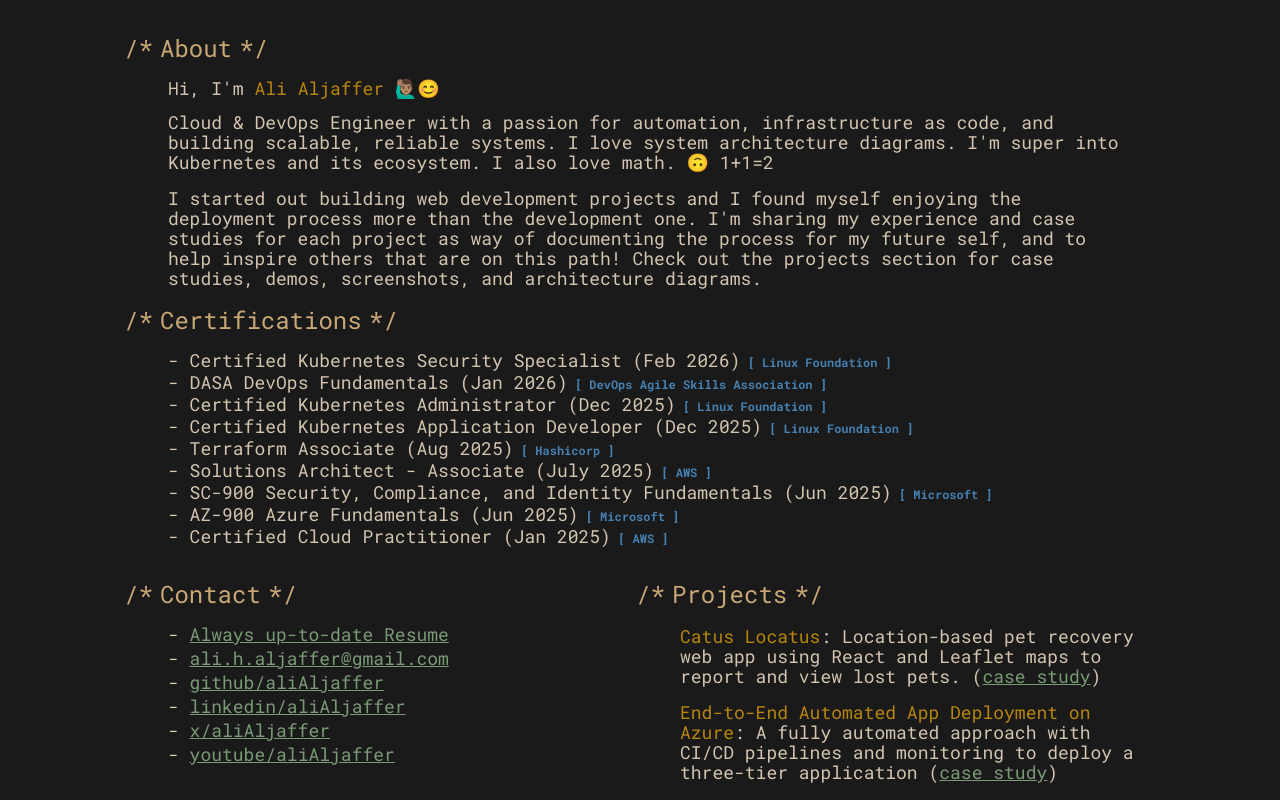
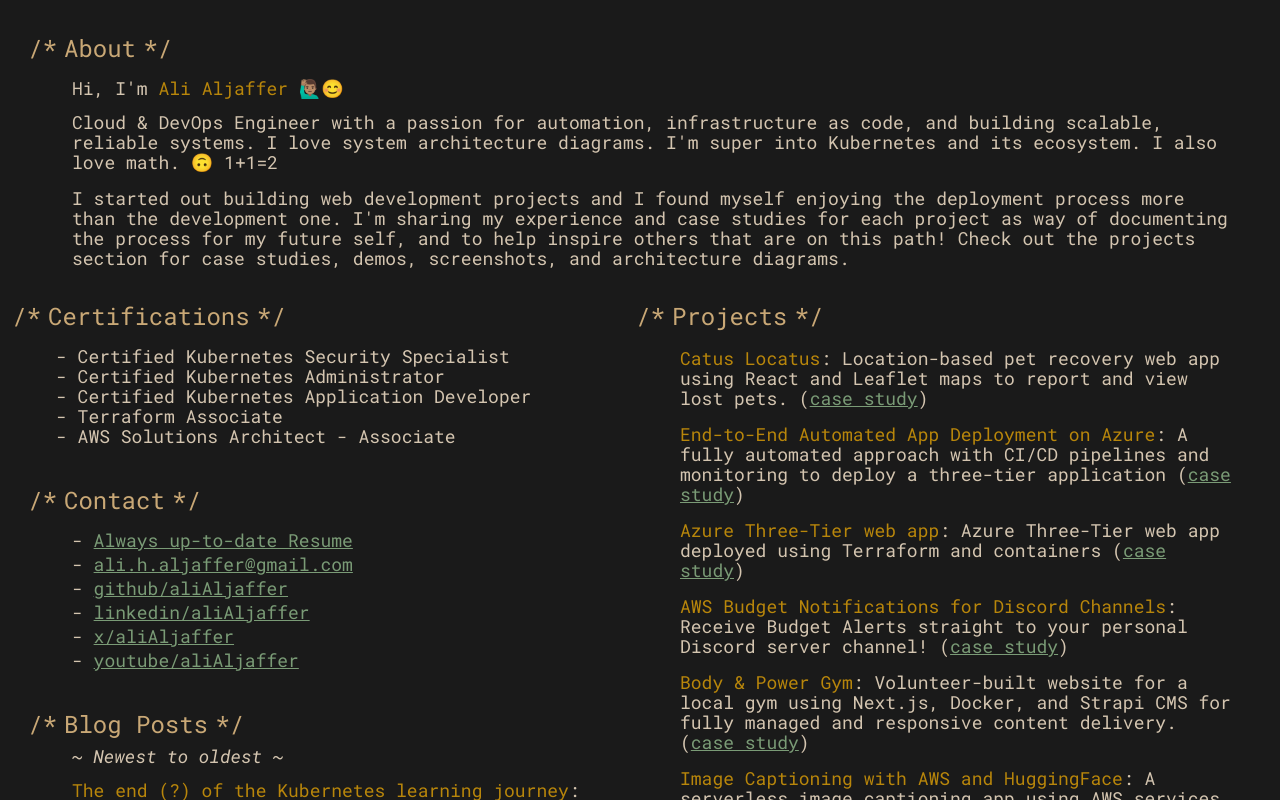
Before and after one commit to aliAljaffer/aliAljaffer.github.io, a Next.js app: page / in a window 1280 px wide. Shown: the top 800 px of the page. Built offline with nearby package versions, Linux system fonts and the light colour scheme.

Commit message:
Page cleanup, old certs hidden, new project WIP

```diff
--- a/src/app/case-study/[id]/CaseStudyClient.tsx
+++ b/src/app/case-study/[id]/CaseStudyClient.tsx
@@ -20,7 +20,7 @@
   if (!caseStudy) return NotFound({ message: "Case Study not found" });
   return (
     <Layout>
-      <div className="max-w-4xl mx-auto p-8 relative">
+      <div className="max-w-4xl xl:max-w-304 mx-auto p-8 relative">
         <BackLink
           href="/"
           className="sticky top-0 left-0 bg-terminal-bg w-full pb-5 pt-4 border-b-terminal-comment rounded-sm border-1 border-t-0 border-l-0 border-r-0"
@@ -47,7 +47,7 @@
         </div>
 
         {caseStudy.images?.some(
-          (project_image) => project_image.url.length > 1
+          (project_image) => project_image.url.length > 1,
         ) && (
           <div className="markdown-content">
             <h2>Screenshots</h2>
@@ -61,7 +61,7 @@
                   width={600}
                   height={400}
                 />
-              ) : null
+              ) : null,
             )}
           </div>
         )}
--- a/src/app/components/CertsList.tsx
+++ b/src/app/components/CertsList.tsx
@@ -25,11 +25,11 @@
                 : "before:content-['-_']"
             }`}
           >
-            {cert.certification} {cert.date.length > 0 && `(${cert.date})`}
-            <span className="text-xs font-bold text-terminal-highlight select-none">
+            {cert.certification} {cert.date.length < 0 && `(${cert.date})`}
+            {/* <span className="text-xs font-bold text-terminal-highlight select-none">
               {" "}
               [ {cert.provider} ]
-            </span>
+            </span> */}
           </li>
         ))}
     </ul>
--- a/src/app/page.tsx
+++ b/src/app/page.tsx
@@ -46,26 +46,26 @@
 ];
 
 const certsData: Certification[] = [
+  // {
+  //   certification: "Certified Cloud Practitioner",
+  //   provider: "AWS",
+  //   date: "Jan 2025",
+  //   order: 1,
+  // },
+  // {
+  //   certification: "AZ-900 Azure Fundamentals",
+  //   provider: "Microsoft",
+  //   date: "Jun 2025",
+  //   order: 2,
+  // },
+  // {
+  //   certification: "SC-900 Security, Compliance, and Identity Fundamentals",
+  //   provider: "Microsoft",
+  //   date: "Jun 2025",
+  //   order: 3,
+  // },
   {
-    certification: "Certified Cloud Practitioner",
-    provider: "AWS",
-    date: "Jan 2025",
-    order: 1,
-  },
-  {
-    certification: "AZ-900 Azure Fundamentals",
-    provider: "Microsoft",
-    date: "Jun 2025",
-    order: 2,
-  },
-  {
-    certification: "SC-900 Security, Compliance, and Identity Fundamentals",
-    provider: "Microsoft",
-    date: "Jun 2025",
-    order: 3,
-  },
-  {
-    certification: "Solutions Architect - Associate",
+    certification: "AWS Solutions Architect - Associate",
     provider: "AWS",
     date: "July 2025",
     order: 4,
@@ -92,13 +92,13 @@
     order: 7,
     wip: false,
   },
-  {
-    certification: "DASA DevOps Fundamentals",
-    provider: "DevOps Agile Skills Association",
-    date: "Jan 2026",
-    order: 8,
-    wip: false,
-  },
+  // {
+  //   certification: "DASA DevOps Fundamentals",
+  //   provider: "DevOps Agile Skills Association",
+  //   date: "Jan 2026",
+  //   order: 8,
+  //   wip: false,
+  // },
   {
     certification: "Certified Kubernetes Security Specialist",
     provider: "Linux Foundation",
@@ -117,7 +117,7 @@
     <Layout className="text-base sm:text-lg px-6 py-5 md:px-8 md:py-8">
       {/* Large screen: centered container with max width */}
       <div className=" lg:flex lg:items-center lg:justify-center lg:min-h-[calc(100vh-4rem)] ">
-        <div className="md:flex md:flex-wrap md:w-full lg:max-w-[64rem] md:mx-auto max-h-[fit-content]">
+        <div className="md:flex md:flex-wrap md:w-full lg:max-w-304 md:mx-auto max-h-fit">
           {/* About Section */}
           <Section title="About" className="w-full lg:pl-4">
             <p className="ml-6 mt-4 mb-4 max-w-[560px] md:ml-6">
@@ -142,12 +142,12 @@
               diagrams.
             </p>
             {/* Certs section within the notes */}
+          </Section>
+
+          <div className="flex flex-col gap-2 justify-start items-start w-full md:w-1/2">
             <Section title="Certifications">
               <CertsList certs={certsData} />
             </Section>
-          </Section>
-
-          <div className="flex flex-col gap-2 justify-start items-start w-full md:w-1/2">
             {/* Contact Section */}
             <Section title="Contact" className="lg:pl-4 ">
               <ContactList contacts={contactData} />
--- /dev/null
+++ b/src/data/keda.md
@@ -0,0 +1,36 @@
+---
+keda:
+  name: Kubernetes Event-Driven Architecture (KEDA)
+  caseStudyId: keda
+  description: A simple, yet powerful way to scale your app's workers on K8s
+  repo: "https://github.com/keda-project-youtube"
+  url: https://example.com/
+  images:
+    # - caption: "Image 1"
+    #   alt-text: ""
+    #   url: https://example.com/1.jpg
+    # - caption: "Image 2"
+    #   alt-text: ""
+    #   url: https://example.com/2.jpg
+  show: false
+  date: "2026-02-20"
+  type: "project"
+---
+
+# Kubernetes Event-Driven Architecture (KEDA)
+
+## Overview
+
+## Demo
+
+## The Problem
+
+## Approach
+
+## Architectural Design
+
+## Key Outcomes
+
+## Challenges
+
+## Conclusion
```
